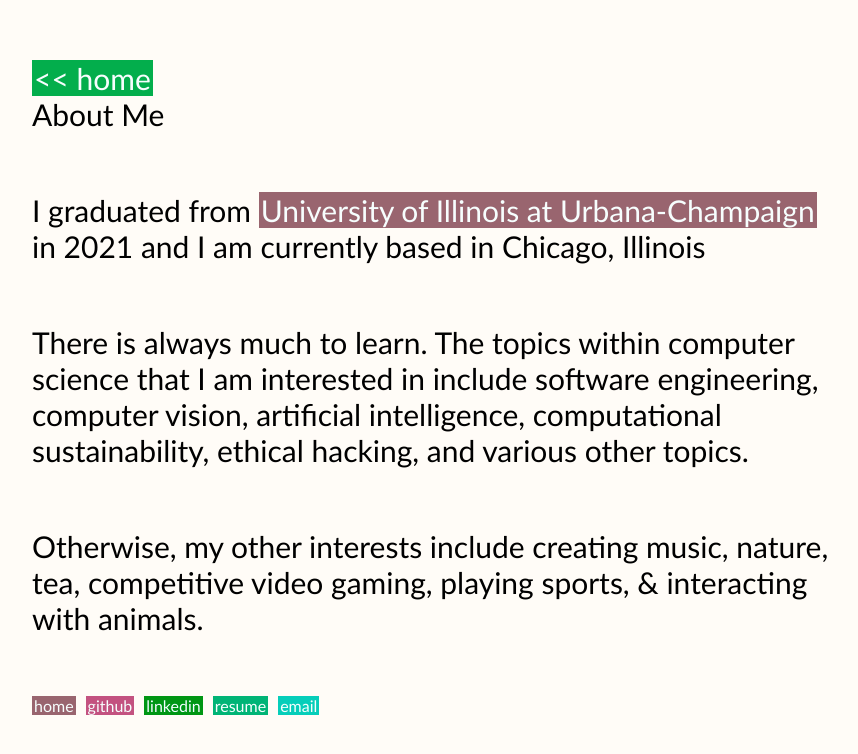
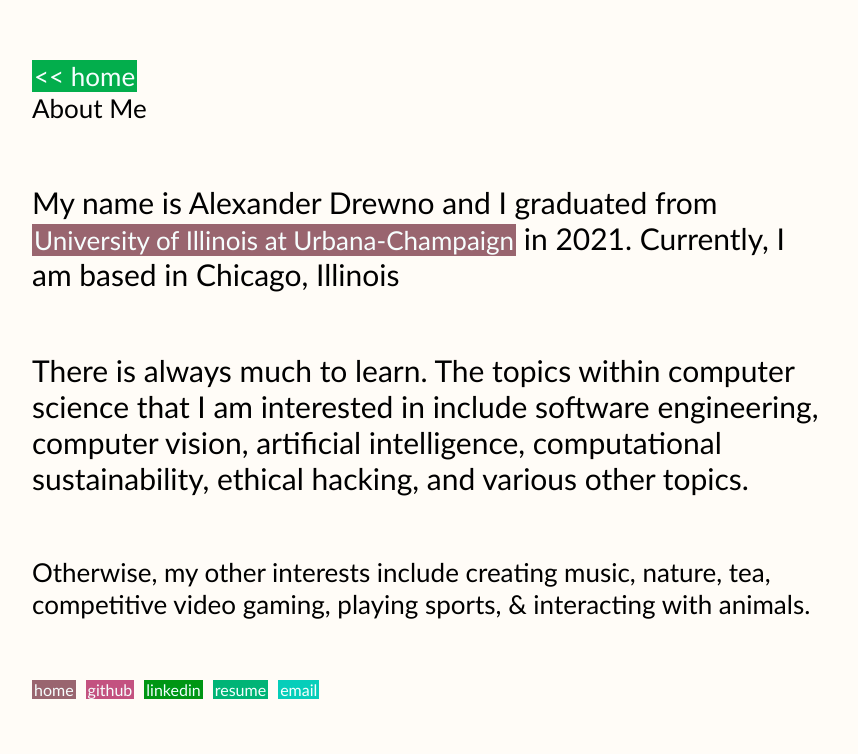
Before and after one commit to alexdrewno/website, a React (Create React App) app: page /about in a window 1280 px wide. Shown: the top 754 px of the page, without its empty margins (208-1066 px from the left). Built offline with nearby package versions, Linux system fonts and the light colour scheme.

Commit message:
Scrapping v2 here

```diff
--- a/public/index.html
+++ b/public/index.html
@@ -5,10 +5,7 @@
     <link rel="icon" href="%PUBLIC_URL%/favicon.ico" />
     <meta name="viewport" content="width=device-width, initial-scale=1" />
     <meta name="theme-color" content="#000000" />
-    <meta
-      name="description"
-      content="Web site created using create-react-app"
-    />
+    <meta name="description" content="just another portfolio" />
     <link rel="apple-touch-icon" href="%PUBLIC_URL%/logo192.png" />
     <!--
       manifest.json provides metadata used when your web app is installed on a
@@ -24,7 +21,7 @@
       work correctly both with client-side routing and a non-root public URL.
       Learn how to configure a non-root public URL by running `npm run build`.
     -->
-    <title>React App</title>
+    <title>A portfolio</title>
   </head>
   <body>
     <noscript>You need to enable JavaScript to run this app.</noscript>
--- a/src/screens/About/About.js
+++ b/src/screens/About/About.js
@@ -16,7 +16,7 @@ export default function About() {
         <ul className="About-list">
           <li>
             <div className="Page-section-div">
-              {"I graduated from "}
+              {"My name is Alexander Drewno and I graduated from "}
               <a
                 href="/"
                 className="Highlighted-text"
@@ -24,7 +24,7 @@ export default function About() {
               >
                 University of Illinois at Urbana-Champaign
               </a>
-              {" in 2021 and I am currently based in Chicago, Illinois"}
+              {" in 2021. Currently, I am based in Chicago, Illinois"}
             </div>
           </li>
           <li>
--- a/src/screens/Home/Home.js
+++ b/src/screens/Home/Home.js
@@ -14,7 +14,7 @@ export default function Home() {
           >
             Kirbec
           </a>
-          <p className="Normal-text">Creator of things ☀️ </p>
+          <p className="Normal-text"> Just another philomath ☀️ </p>
         </div>
 
         <div className="Page-section-div">
--- a/src/shared/styles/Text.css
+++ b/src/shared/styles/Text.css
@@ -7,13 +7,13 @@
 
 .Normal-text {
   color: black;
-  font-size: 30px;
+  font-size: 26px;
   font-family: "Trebuchet", "Trebuchet MS", Sans-Serif, Arial, sans-serif;
   margin: 0px;
 }
 
 .Highlighted-text {
-  font-size: 30px;
+  font-size: 26px;
   font-family: "Trebuchet", "Trebuchet MS", Sans-Serif, Arial, sans-serif;
   color: #fffcf7;
   background-color: tomato;
```
